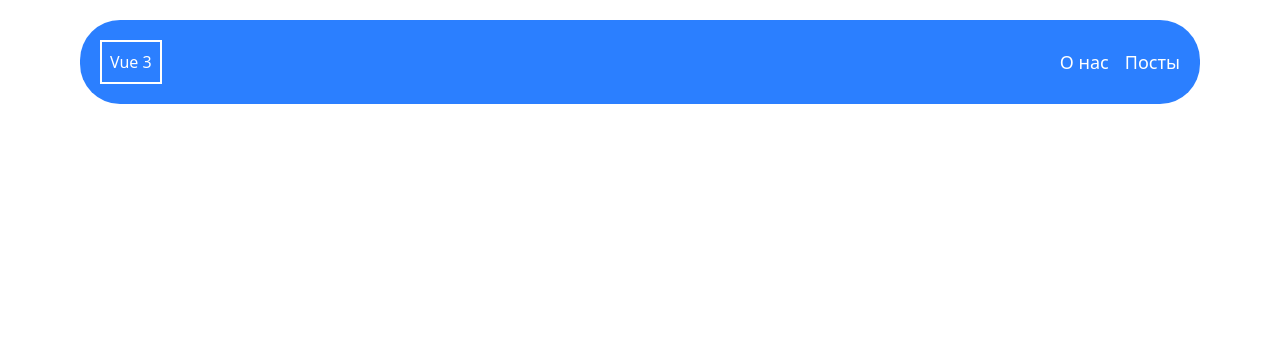
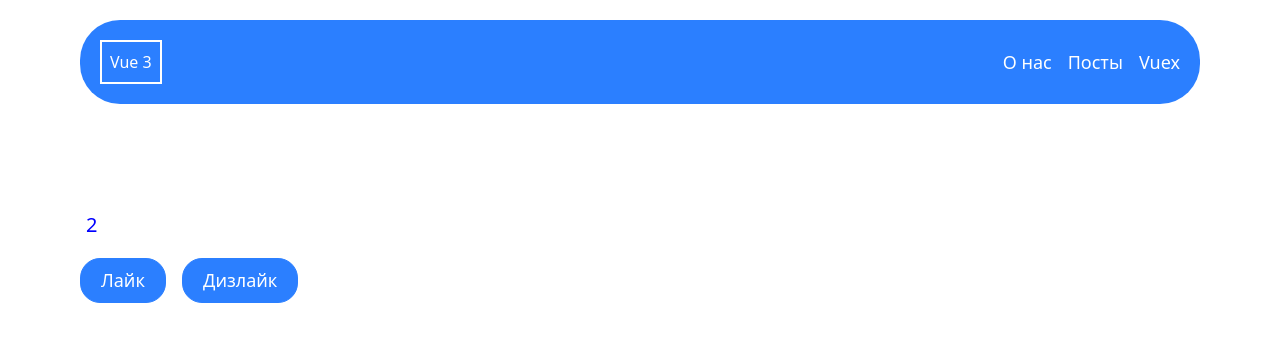
Before and after one commit to Roman13-k/VueBasics, a Vue app: page /store in a window 1280 px wide. Before the commit this address had no page. Shown: the top 342 px of the page. Built offline with nearby package versions, Linux system fonts and the light colour scheme.

Commit message:
simple store with Vuex

```diff
--- a/package.json
+++ b/package.json
@@ -17,7 +17,8 @@
     "axios": "^1.8.4",
     "tailwindcss": "^4.1.2",
     "vue": "^3.5.13",
-    "vue-router": "^4.5.0"
+    "vue-router": "^4.5.0",
+    "vuex": "^4.1.0"
   },
   "devDependencies": {
     "@tsconfig/node22": "^22.0.1",
--- /dev/null
+++ b/src/app/Store.vue
@@ -0,0 +1,33 @@
+<template>
+  <section class="p-20">
+    <h1 class="mb-5">{{ doubleLikes }}</h1>
+    <div class="flex gap-4">
+      <ButtonMain @click="increment">Лайк</ButtonMain>
+      <ButtonMain @click="decrement">Дизлайк</ButtonMain>
+    </div>
+  </section>
+</template>
+
+<script lang="ts">
+import { computed, defineComponent } from 'vue'
+// @ts-ignore
+import { useStore } from 'vuex'
+
+export default defineComponent({
+  setup() {
+    const store = useStore()
+
+    const doubleLikes = computed(() => store.getters.doubleLikes)
+    const increment = () => {
+      store.commit('incrementLikes')
+    }
+    const decrement = () => {
+      store.commit('decrementLikes')
+    }
+
+    return { doubleLikes, increment, decrement }
+  },
+})
+</script>
+
+<style scoped></style>
--- a/src/components/blocks/header/Header.vue
+++ b/src/components/blocks/header/Header.vue
@@ -9,6 +9,9 @@
         <li>
           <RouterLink to="/posts">Посты</RouterLink>
         </li>
+        <li>
+          <RouterLink to="/store">Vuex</RouterLink>
+        </li>
       </ul>
     </div>
   </header>
--- a/src/components/router/router.ts
+++ b/src/components/router/router.ts
@@ -2,6 +2,7 @@ import About from '@/app/About.vue'
 import Main from '@/app/Main.vue'
 import PostId from '@/app/posts/PostId.vue'
 import Posts from '@/app/posts/Posts.vue'
+import Store from '@/app/Store.vue'
 import { createRouter, createWebHistory } from 'vue-router'
 
 const routes = [
@@ -21,6 +22,10 @@ const routes = [
     path: '/posts/:id',
     component: PostId,
   },
+  {
+    path: '/store',
+    component: Store,
+  },
 ]
 
 const router = createRouter({
--- a/src/main.ts
+++ b/src/main.ts
@@ -3,6 +3,7 @@ import App from './App.vue'
 import components from '@/components/UI'
 import router from './components/router/router'
 import directives from './directives'
+import store from './store/store'
 
 const app = createApp(App)
 
@@ -14,4 +15,4 @@ directives.forEach((directive) => {
   app.directive(directive.name, directive)
 })
 
-app.use(router).mount('#app')
+app.use(router).use(store).mount('#app')
--- /dev/null
+++ b/src/store/store.ts
@@ -0,0 +1,24 @@
+// @ts-ignore
+import { createStore } from 'vuex'
+
+const store = createStore({
+  state: {
+    likes: 1,
+  },
+  getters: {
+    doubleLikes() {
+      return store.state.likes * 2
+    },
+  },
+  mutations: {
+    incrementLikes() {
+      return (store.state.likes += 1)
+    },
+    decrementLikes() {
+      return (store.state.likes -= 1)
+    },
+  },
+  actions: {},
+})
+
+export default store
```
Also changed, not shown: 1 other file (tests, documents, lock files or other folders).
